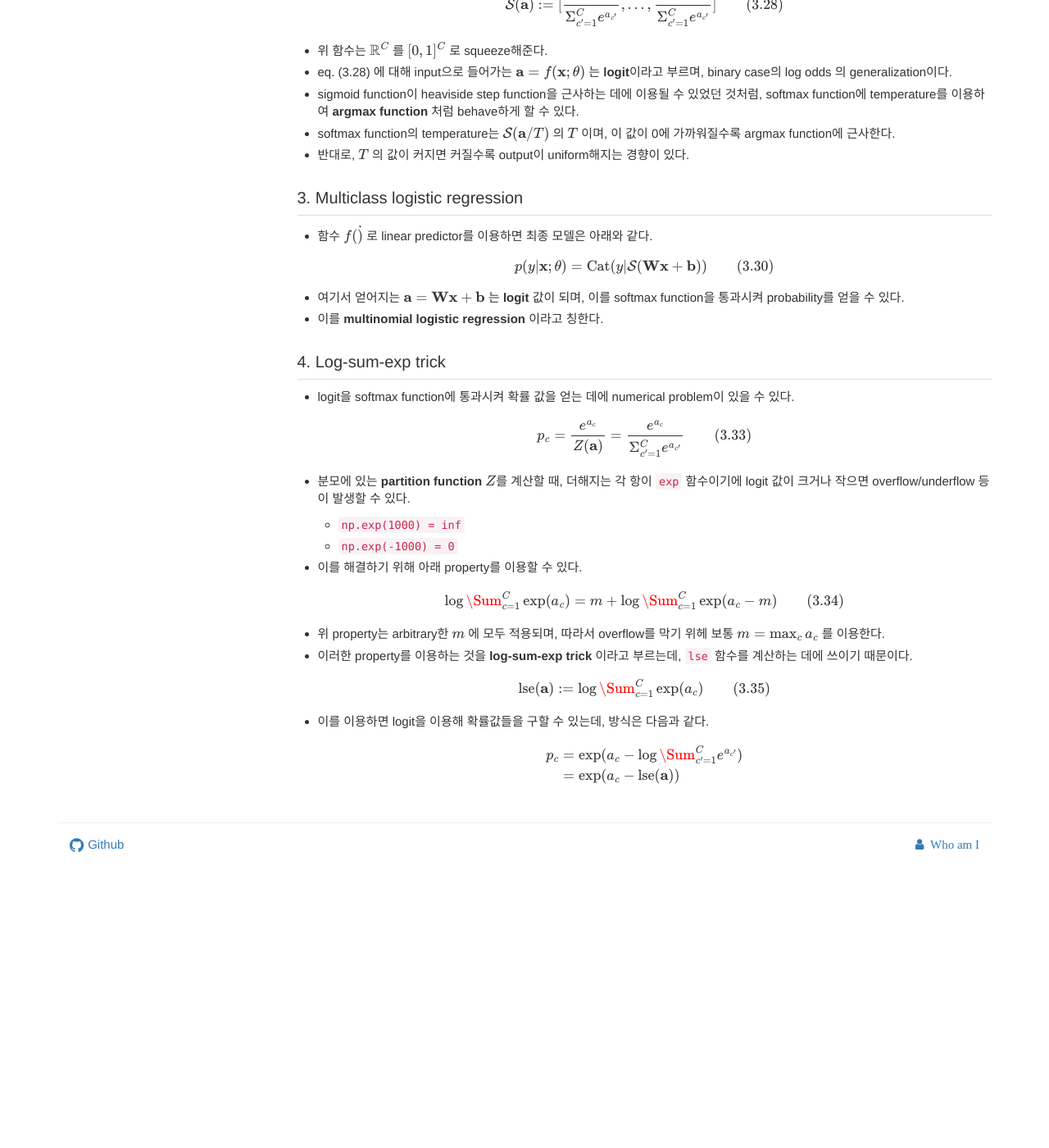
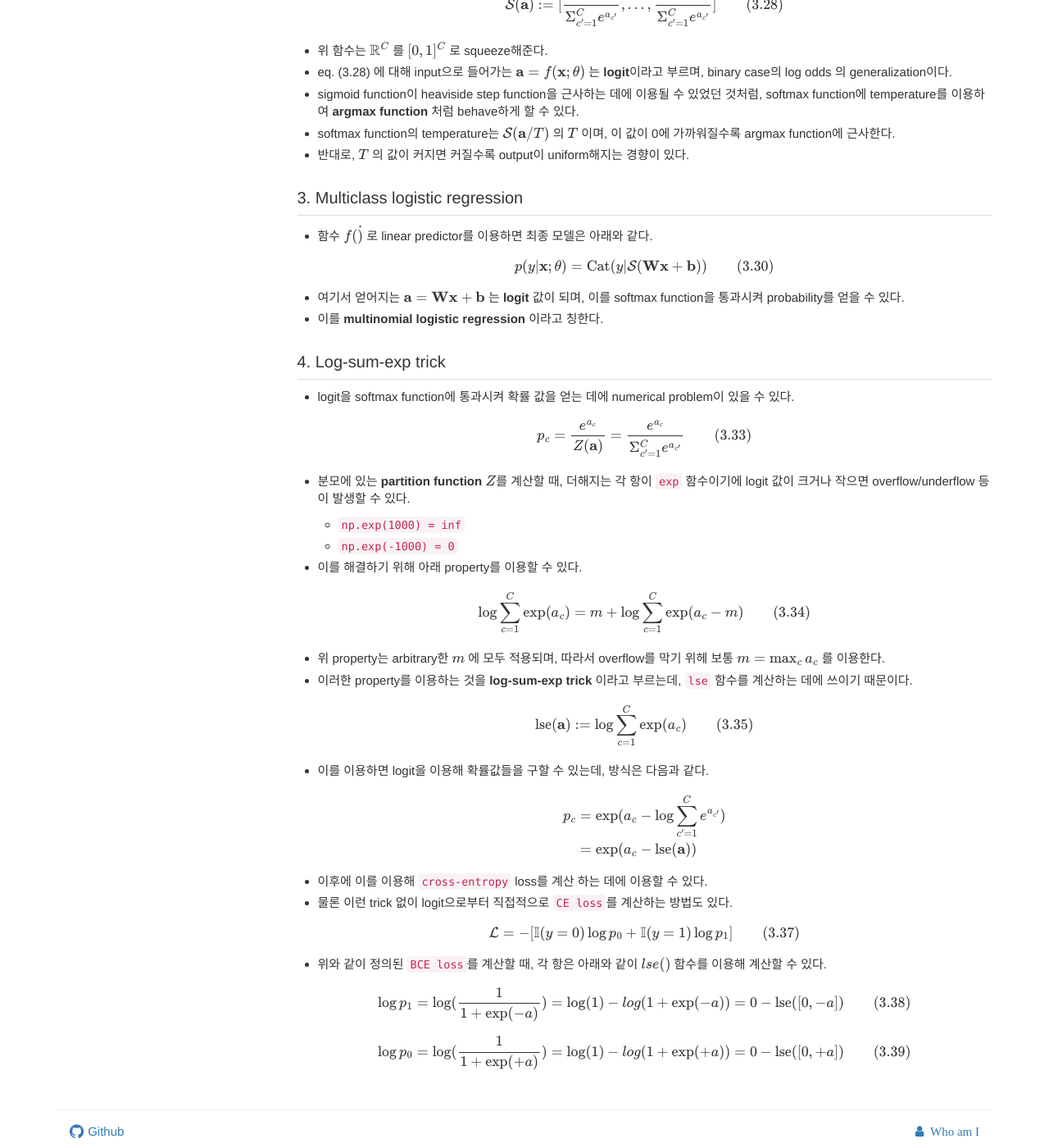
Before and after one commit to HJ-harry/Murphy_PML, a Jekyll site: the page built from docs/chapter03/1_tmp.md, in a window 1280 px wide and 1400 px high, scrolled down 1044 px. Shown: the whole window at 82% size. Built offline with Jekyll 4.4.1, drawn with Linux system fonts in a browser that asks for light colours; nearby versions of some CDN libraries; library files that are not in the unit come from our copies; formulas are drawn with MathJax 3; comment, search, counter and statistics services are not loaded; before the commit the page ends 2095 px from its top, so only the background shows below that.

Commit message:
Update 1_tmp.md

````diff
--- a/docs/chapter03/1_tmp.md
+++ b/docs/chapter03/1_tmp.md
@@ -63,18 +63,29 @@ $$p_c = \frac{e^{a_c}}{Z(\mathbf{a})} = \frac{e^{a_c}}{\Sigma_{c'=1}^C e^{a_{c'}
   - ```np.exp(-1000) = 0```
 - 이를 해결하기 위해 아래 property를 이용할 수 있다.
 
-$$\log \Sum_{c=1}^C \exp (a_c) = m + \log \Sum_{c=1}^C \exp (a_c - m) \qquad{(3.34)}$$
+$$\log \sum_{c=1}^C \exp (a_c) = m + \log \sum_{c=1}^C \exp (a_c - m) \qquad{(3.34)}$$
 
 - 위 property는 arbitrary한 \\( m \\) 에 모두 적용되며, 따라서 overflow를 막기 위헤 보통 \\(  m = \max_c a_c \\) 를 이용한다.
 - 이러한 property를 이용하는 것을 **log-sum-exp trick** 이라고 부르는데, ```lse``` 함수를 계산하는 데에 쓰이기 때문이다.
 
-$$\textrm{lse}(\mathbf{a}) := \log \Sum_{c=1}^C \exp (a_c) \qquad{(3.35)}$$
+$$\textrm{lse}(\mathbf{a}) := \log \sum_{c=1}^C \exp (a_c) \qquad{(3.35)}$$
 
 - 이를 이용하면 logit을 이용해 확률값들을 구할 수 있는데, 방식은 다음과 같다.
 
 $$
 \begin{align}
-  p_c &= \exp (a_c - \log \Sum_{c'=1}^C e^{a_{c'}}) \\
+  p_c &= \exp (a_c - \log \sum_{c'=1}^C e^{a_{c'}}) \\
   &= \exp (a_c - \textrm{lse}(\mathbf{a}))
 \end{align}
 $$
+
+- 이후에 이를 이용해 ```cross-entropy``` loss를 계산 하는 데에 이용할 수 있다.
+- 물론 이런 trick 없이 logit으로부터 직접적으로 ```CE loss```를 계산하는 방법도 있다.
+
+$$\mathcal{L} = - [\mathbb{I}(y = 0)\log p_0 + \mathbb{I}(y = 1) \log p_1] \qquad{(3.37)}$$
+
+- 위와 같이 정의된 ```BCE loss```를 계산할 때, 각 항은 아래와 같이 \\( lse() \\) 함수를 이용해 계산할 수 있다.
+
+$$\log p_1 = \log (\frac{1}{1 + \exp (-a)}) = \log (1) - log (1 + \exp (-a)) = 0 - \textrm{lse}([0, -a]) \qquad{(3.38)}$$
+
+$$\log p_0 = \log (\frac{1}{1 + \exp (+a)}) = \log (1) - log (1 + \exp (+a)) = 0 - \textrm{lse}([0, +a]) \qquad{(3.39)}$$
````
